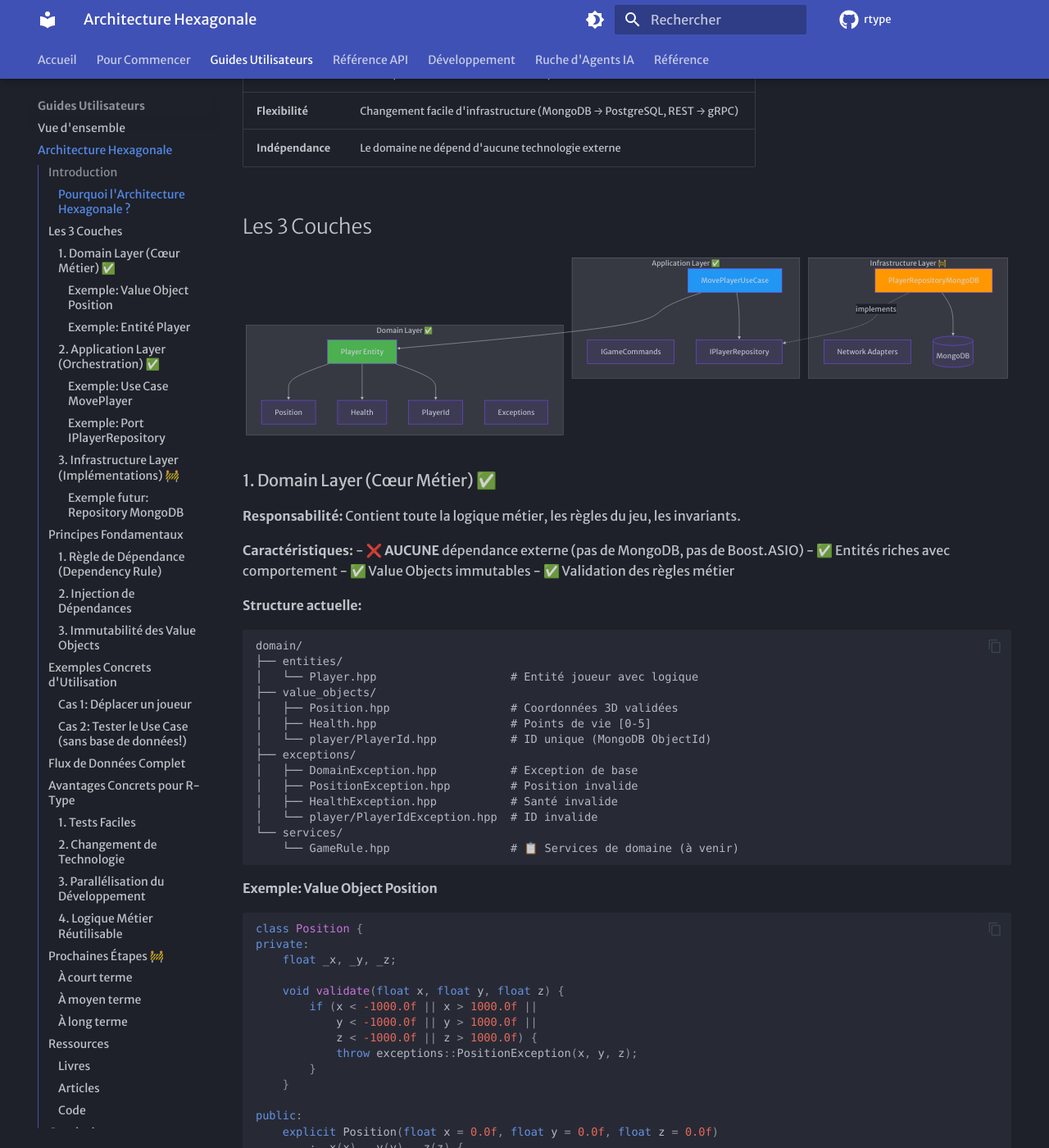
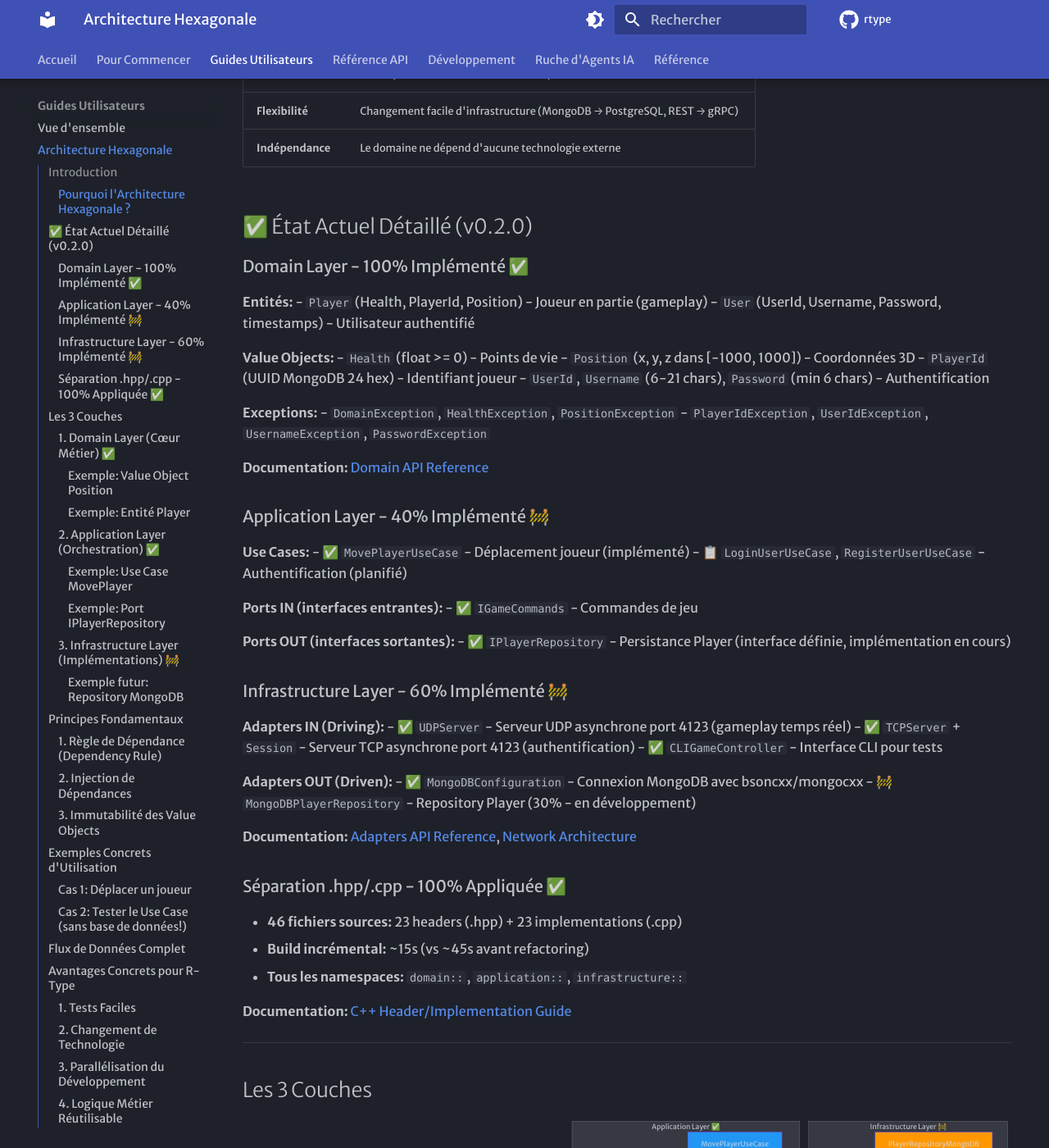
Before and after one commit to ChrisG-L/rtype, an MkDocs documentation site: the page built from docs/guides/hexagonal-architecture.md, in a window 1280 px wide and 1400 px high, scrolled down 540 px. Shown: the whole window at 82% size. Built offline with MkDocs 1.6.1 and Material for MkDocs 9.7.7, drawn with Linux system fonts in a browser that asks for light colours; some web fonts are replaced; comment, search, counter and statistics services are not loaded; the version menu is left out.

Commit message:
DOCS(guides): ajout section etat actuel detaille v0.2.0 dans hexagonal-architecture.md [RT-00]

```diff
--- a/docs/guides/hexagonal-architecture.md
+++ b/docs/guides/hexagonal-architecture.md
@@ -14,6 +14,61 @@ Le serveur R-Type utilise une **Architecture Hexagonale** (aussi appelée **Port
 | **Maintenabilité** | Les responsabilités sont clairement séparées |
 | **Flexibilité** | Changement facile d'infrastructure (MongoDB → PostgreSQL, REST → gRPC) |
 | **Indépendance** | Le domaine ne dépend d'aucune technologie externe |
+
+## ✅ État Actuel Détaillé (v0.2.0)
+
+### Domain Layer - 100% Implémenté ✅
+
+**Entités:**
+- `Player` (Health, PlayerId, Position) - Joueur en partie (gameplay)
+- `User` (UserId, Username, Password, timestamps) - Utilisateur authentifié
+
+**Value Objects:**
+- `Health` (float >= 0) - Points de vie
+- `Position` (x, y, z dans [-1000, 1000]) - Coordonnées 3D
+- `PlayerId` (UUID MongoDB 24 hex) - Identifiant joueur
+- `UserId`, `Username` (6-21 chars), `Password` (min 6 chars) - Authentification
+
+**Exceptions:**
+- `DomainException`, `HealthException`, `PositionException`
+- `PlayerIdException`, `UserIdException`, `UsernameException`, `PasswordException`
+
+**Documentation:** [Domain API Reference](../api/domain.md)
+
+### Application Layer - 40% Implémenté 🚧
+
+**Use Cases:**
+- ✅ `MovePlayerUseCase` - Déplacement joueur (implémenté)
+- 📋 `LoginUserUseCase`, `RegisterUserUseCase` - Authentification (planifié)
+
+**Ports IN (interfaces entrantes):**
+- ✅ `IGameCommands` - Commandes de jeu
+
+**Ports OUT (interfaces sortantes):**
+- ✅ `IPlayerRepository` - Persistance Player (interface définie, implémentation en cours)
+
+### Infrastructure Layer - 60% Implémenté 🚧
+
+**Adapters IN (Driving):**
+- ✅ `UDPServer` - Serveur UDP asynchrone port 4123 (gameplay temps réel)
+- ✅ `TCPServer` + `Session` - Serveur TCP asynchrone port 4123 (authentification)
+- ✅ `CLIGameController` - Interface CLI pour tests
+
+**Adapters OUT (Driven):**
+- ✅ `MongoDBConfiguration` - Connexion MongoDB avec bsoncxx/mongocxx
+- 🚧 `MongoDBPlayerRepository` - Repository Player (30% - en développement)
+
+**Documentation:** [Adapters API Reference](../api/adapters.md), [Network Architecture](network-architecture.md)
+
+### Séparation .hpp/.cpp - 100% Appliquée ✅
+
+- **46 fichiers sources:** 23 headers (.hpp) + 23 implementations (.cpp)
+- **Build incrémental:** ~15s (vs ~45s avant refactoring)
+- **Tous les namespaces:** `domain::`, `application::`, `infrastructure::`
+
+**Documentation:** [C++ Header/Implementation Guide](cpp-header-implementation.md)
+
+---
 
 ## Les 3 Couches
 
```
